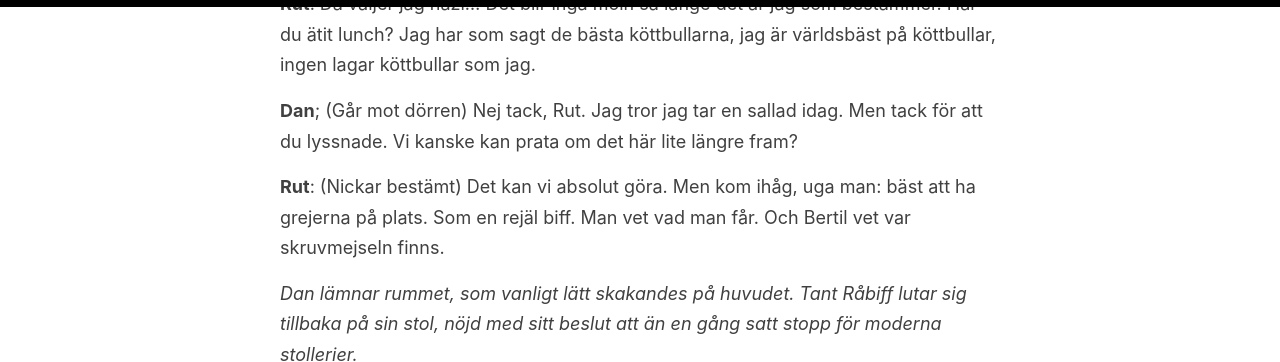
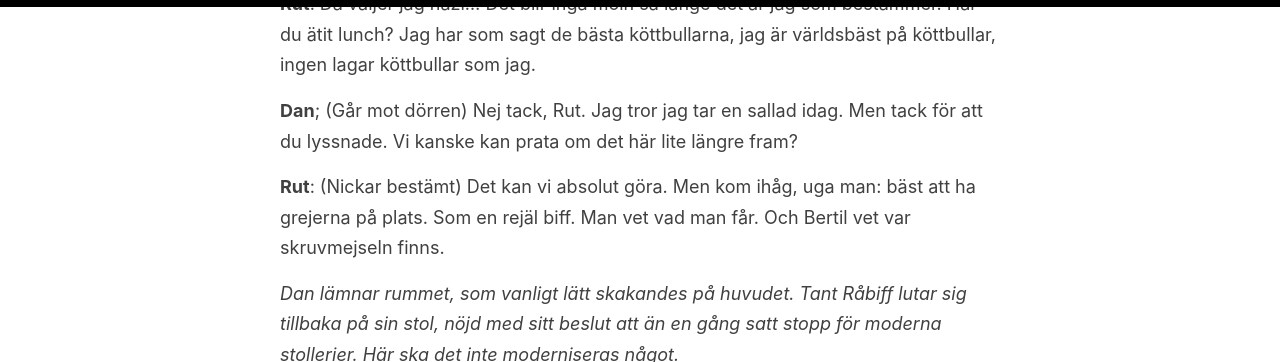
Before and after one commit to ovelindstrom/ovelindstrom.github.io, a Jekyll site: the page built from _posts/sv/2025-04-24-rut-rabiff.md, in a window 1280 px wide and 900 px high, scrolled down 4002 px, cut to the strip 0-362 px from the top of the window. Built offline with Jekyll 4.4.1, drawn with Linux system fonts in a browser that asks for light colours.

Commit message:
Re-trigger.

```diff
--- a/_posts/sv/2025-04-24-rut-rabiff.md
+++ b/_posts/sv/2025-04-24-rut-rabiff.md
@@ -68,7 +68,7 @@ __Dan__; (Går mot dörren) Nej tack, Rut. Jag tror jag tar en sallad idag. Men
 __Rut__: (Nickar bestämt) Det kan vi absolut göra. Men kom ihåg, uga man: bäst att ha grejerna på plats. Som en rejäl biff. Man vet vad man får. Och Bertil vet var skruvmejseln finns.
 
 <i>
-Dan lämnar rummet, som vanligt lätt skakandes på huvudet. Tant Råbiff lutar sig tillbaka på sin stol, nöjd med sitt beslut att än en gång satt stopp för moderna stollerier.
+Dan lämnar rummet, som vanligt lätt skakandes på huvudet. Tant Råbiff lutar sig tillbaka på sin stol, nöjd med sitt beslut att än en gång satt stopp för moderna stollerier. Här ska det inte moderniseras något.
 </i>
 
 
```
